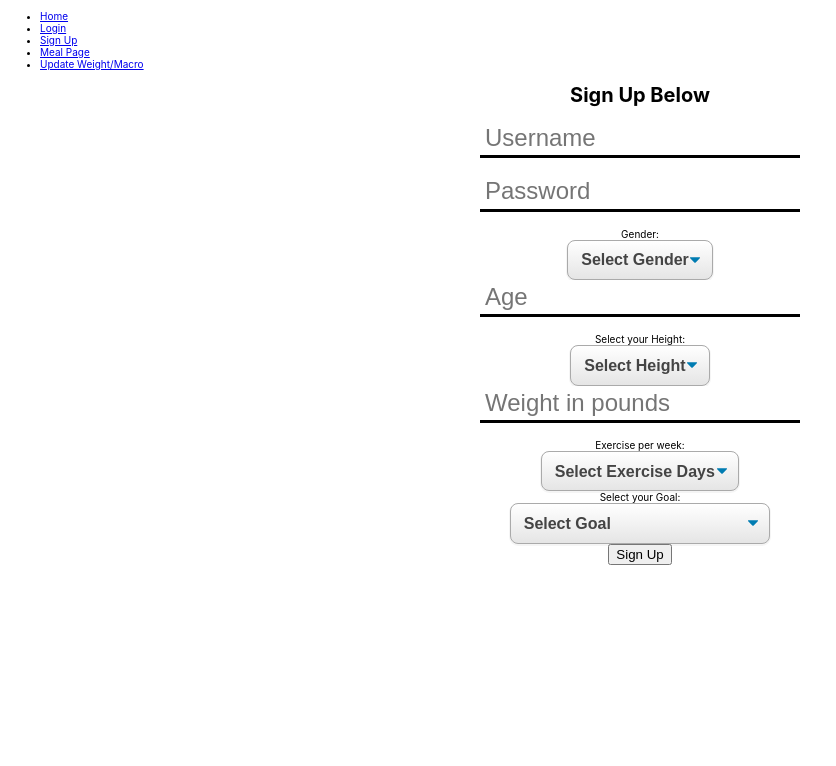
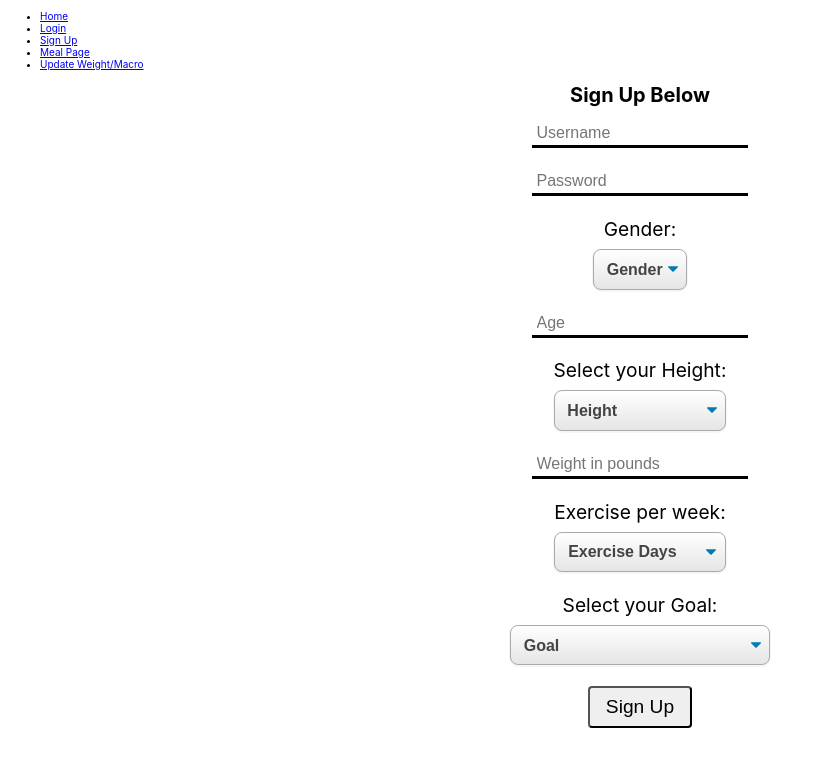
Before and after one commit to macro-calculator-lambda/frontend-seth, a React (Create React App) app in the folder macros/: page /sign-up in a window 1280 px wide. Shown: the top 766 px of the page, without its empty margins (0-836 px from the left). Built offline with nearby package versions, Linux system fonts and the light colour scheme.

Commit message:
Added more styles to app.

```diff
--- a/macros/src/components/Register.js
+++ b/macros/src/components/Register.js
@@ -1,5 +1,4 @@
 import React from "react";
-import styled from "styled-components";
 import { connect } from "react-redux";
 
 import { signup } from "../actions";
@@ -9,7 +8,10 @@ import {
   Form,
   Input,
   Select,
-  Option
+  Option,
+  SelectContainer,
+  Label,
+  Button
 } from "../styles";
 
 class Register extends React.Component {
@@ -72,19 +74,19 @@ class Register extends React.Component {
               placeholder="Password"
             />
 
-            <div>
-              <label htmlFor="gender">Gender: </label>
+            <SelectContainer>
+              <Label htmlFor="gender">Gender: </Label>
               <Select
                 onChange={this.handleChange}
                 value={this.state.userInfo.gender}
                 name="gender"
                 id="gender"
               >
-                <Option value="">Select Gender</Option>
+                <Option value="">Gender</Option>
                 <Option value="male">Male</Option>
                 <Option value="female">Female</Option>
               </Select>
-            </div>
+            </SelectContainer>
 
             <Input
               onChange={this.handleChange}
@@ -94,15 +96,15 @@ class Register extends React.Component {
               placeholder="Age"
             />
 
-            <div>
-              <label htmlFor="user-height">Select your Height:</label>
+            <SelectContainer>
+              <Label htmlFor="user-height">Select your Height:</Label>
               <Select
                 onChange={this.handleChange}
                 name="height"
                 id="user-height"
                 value={this.state.userInfo.height}
               >
-                <Option value="">Select Height</Option>
+                <Option value="">Height</Option>
                 <Option value="63">5' 3"</Option>
                 <Option value="64">5' 4"</Option>
                 <Option value="65">5' 5"</Option>
@@ -114,7 +116,7 @@ class Register extends React.Component {
                 <Option value="71">5' 11"</Option>
                 <Option value="72">6'</Option>
               </Select>
-            </div>
+            </SelectContainer>
 
             <Input
               onChange={this.handleChange}
@@ -124,31 +126,31 @@ class Register extends React.Component {
               placeholder="Weight in pounds"
             />
 
-            <div>
-              <label htmlFor="exercise-total">Exercise per week:</label>
+            <SelectContainer>
+              <Label htmlFor="exercise-total">Exercise per week:</Label>
               <Select
                 onChange={this.handleChange}
                 value={this.state.userInfo.exercise}
                 name="exercise"
                 id="exercise-total"
               >
-                <Option value="">Select Exercise Days</Option>
+                <Option value="">Exercise Days</Option>
                 <Option value="0">0 days</Option>
                 <Option value="1">1-2 days</Option>
                 <Option value="3">3-4 days</Option>
                 <Option value="5">5-6 days</Option>
                 <Option value="7">7 days</Option>
               </Select>
-            </div>
-            <div>
-              <label htmlFor="goal">Select your Goal:</label>
+            </SelectContainer>
+            <SelectContainer>
+              <Label htmlFor="goal">Select your Goal:</Label>
               <Select
                 onChange={this.handleChange}
                 value={this.state.userInfo.goal}
                 name="goal"
                 id="goal"
               >
-                <Option value="">Select Goal</Option>
+                <Option value="">Goal</Option>
                 <Option value="aggressive-loss">
                   Agressive Weight Loss (20%)
                 </Option>
@@ -164,9 +166,9 @@ class Register extends React.Component {
                   Agressive Weight Gain (15%)
                 </Option>
               </Select>
-            </div>
+            </SelectContainer>
 
-            <button>Sign Up</button>
+            <Button>Sign Up</Button>
           </Form>
         </FormContainer>
       </Container>
--- a/macros/src/styles/index.js
+++ b/macros/src/styles/index.js
@@ -22,8 +22,8 @@ export const Input = styled.input`
   padding: 0.2rem 0.3rem;
   border-bottom: 0.2rem solid black;
   display: block;
-  margin: 0 auto 1rem;
-  font-size: 1.5rem;
+  margin: 0 auto 1.3rem;
+  font-size: 1rem;
   transition: 0.3s all ease-in-out;
   &:focus {
     outline: none;
@@ -31,16 +31,25 @@ export const Input = styled.input`
   }
 `;
 
+export const SelectContainer = styled.div`
+  margin: 0 0 1.3rem;
+`;
+
+export const Label = styled.label`
+  font-size: 1.2rem;
+  display: inline-block;
+  margin-bottom: 0.5rem;
+`;
+
 export const Select = styled.select`
   display: block;
-  font-size: 16px;
-  font-family: sans-serif;
+  font-size: 1rem;
   font-weight: 700;
   color: #444;
   line-height: 1.3;
   padding: 0.6em 1.4em 0.5em 0.8em;
   width: 100%;
-  max-width: 100%; /* useful when width is set to anything other than 100% */
+  max-width: 100%;
   box-sizing: border-box;
   margin: 0;
   border: 1px solid #aaa;
@@ -55,7 +64,7 @@ export const Select = styled.select`
     linear-gradient(to bottom, #ffffff 0%, #e5e5e5 100%);
   background-repeat: no-repeat, repeat;
   /* arrow icon position (1em from the right, 50% vertical) , then gradient position*/
-  background-position: right 0.7em top 50%, 0 0;
+  background-position: right 0.5rem top 50%, 0 0;
   /* icon size, then gradient */
   background-size: 0.65em auto, 100%;
 
@@ -66,7 +75,6 @@ export const Select = styled.select`
   /* Focus style */
   &:focus {
     border-color: #aaa;
-    /* It'd be nice to use -webkit-focus-ring-color here but it doesn't work on box-shadow */
     box-shadow: 0 0 1px 3px rgba(59, 153, 252, 0.7);
     box-shadow: 0 0 0 3px -moz-mac-focusring;
     color: #222;
@@ -87,3 +95,13 @@ export const Select = styled.select`
 export const Option = styled.option`
   font-weight: normal;
 `;
+
+export const Button = styled.button`
+  padding: 0.5rem 1rem
+  font-size: 1.2rem;
+  border-radius: 4px;
+
+  &:hover {
+    cursor: pointer;
+  }
+`;
```
